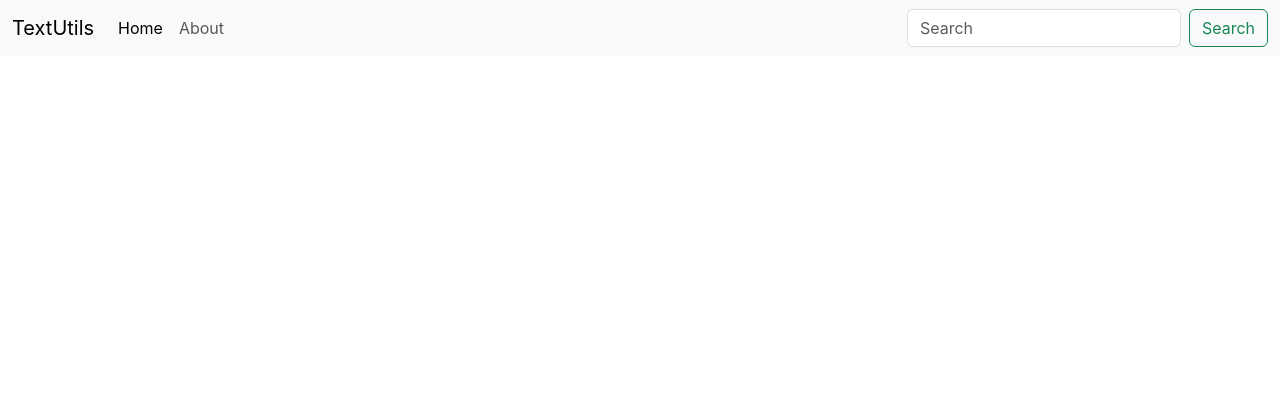
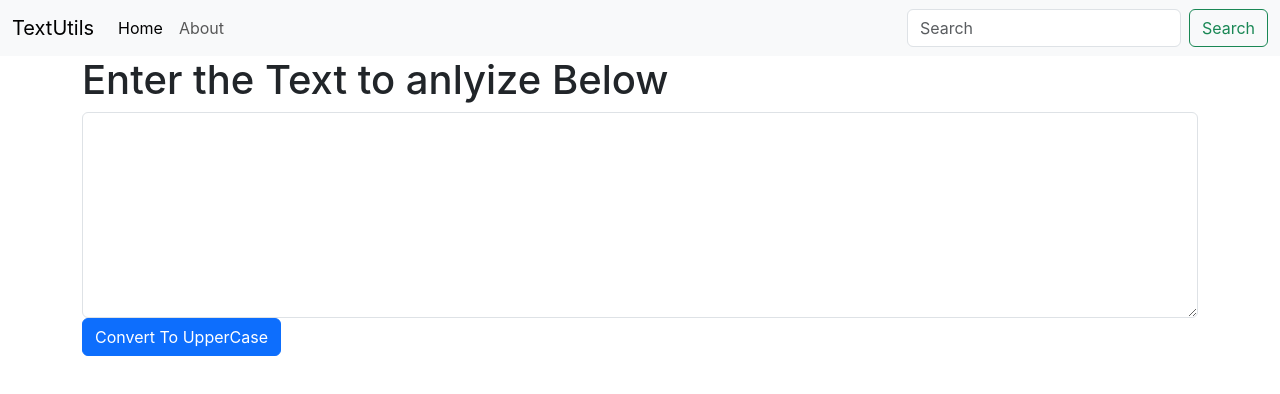
Before and after one commit to varunkr9866/React-Workspace, a React (Create React App) app: page / in a window 1280 px wide. Shown: the top 394 px of the page. Built offline with nearby package versions, Linux system fonts and the light colour scheme.

Commit message:
COMPLETED WORKING ON STATE AND HOOKS BY REACT

```diff
--- a/src/App.js
+++ b/src/App.js
@@ -1,11 +1,16 @@
 import "./App.css";
 import Navbar from "./components/Navbar";
+import TextForm from "./components/TextForm";
 
 function App() {
   let name = "Varun Reddy";
   return (
     <>
       <Navbar title = "TextUtils" aboutText = "About"/>
+      <div className="container">
+        <TextForm heading = 'Enter the Text to anlyize Below'/>
+      </div>
+
     </>
   );
 }
--- /dev/null
+++ b/src/components/TextForm.js
@@ -0,0 +1,29 @@
+import React, { useState } from "react";
+
+export default function TextForm(props) {
+  const [text,setText] = useState('');
+  const handleClick = ()=>{
+
+  }
+  const handleChange = ()=>{
+
+  }
+  return (
+    <div>
+      <div className="mb-3">
+        <h1>{props.heading}</h1>
+        <textarea
+          className="form-control"
+          onChange={handleChange}
+          value={text}
+          id="exampleFormControlTextarea1"
+          rows="8"
+        ></textarea>
+        <button className='btn btn-primary' onClick={handleClick}>
+        Convert To UpperCase
+      </button>
+      </div>
+    </div>
+  );
+
+}
```
